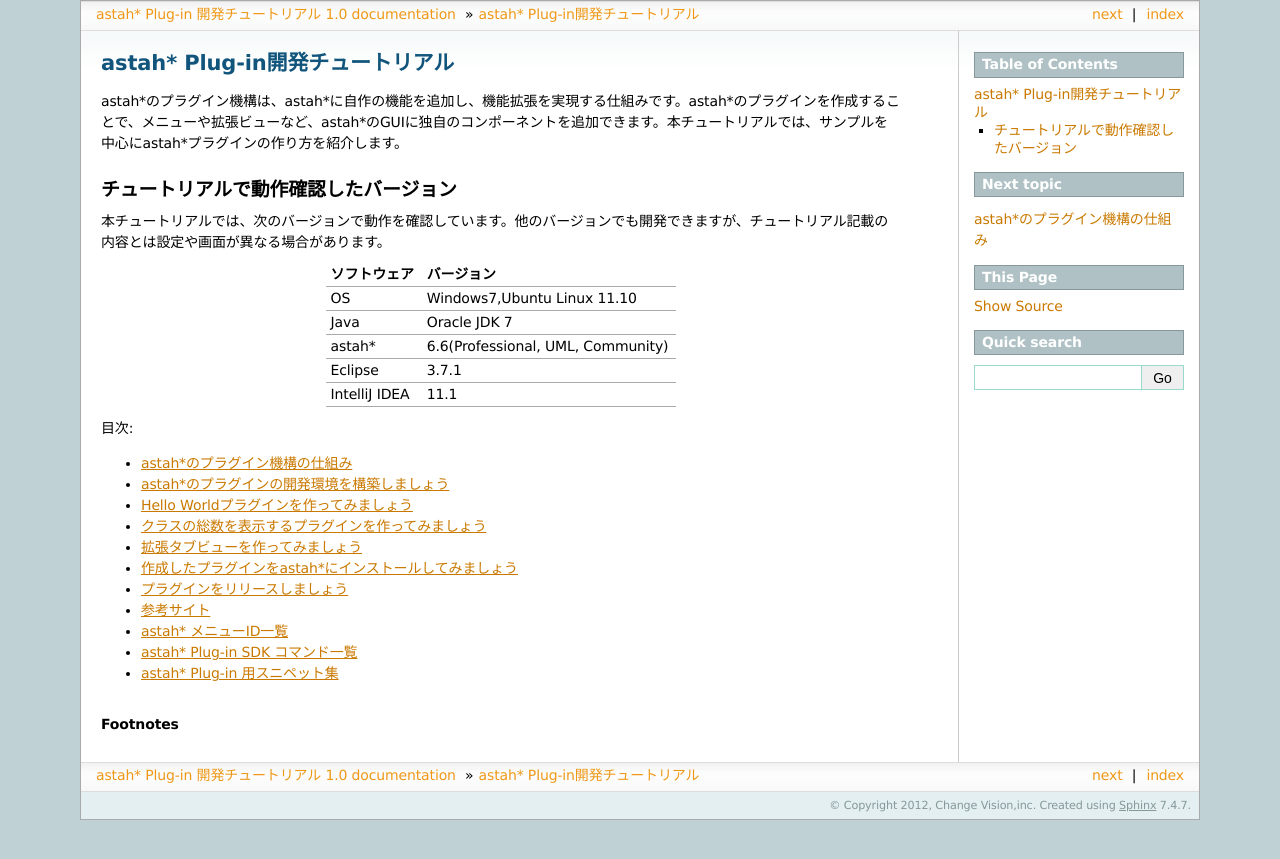
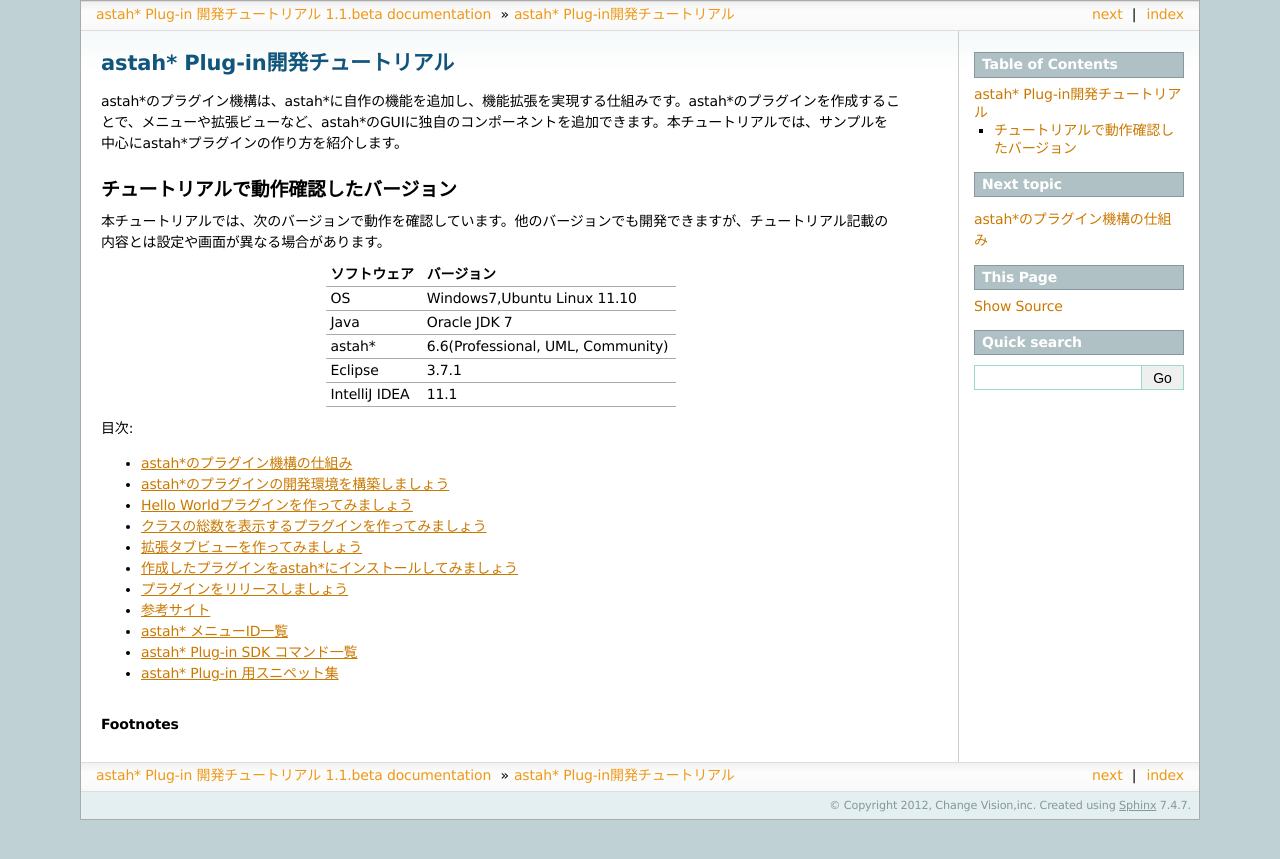
Before and after one commit to ChangeVision/astah-plugin-tutorial-ja, a Sphinx documentation site: the page built from source/index.rst, in a window 1280 px wide. Shown: the top 859 px of the page. Built offline with Sphinx 7.4.7, drawn with Linux system fonts in a browser that asks for light colours.

```diff
--- a/source/conf.py
+++ b/source/conf.py
@@ -49,9 +49,9 @@ copyright = u'2012, Change Vision,inc'
 # built documents.
 #
 # The short X.Y version.
-version = '1.0'
+version = '1.1'
 # The full version, including alpha/beta/rc tags.
-release = '1.0'
+release = '1.1.beta'
 
 # The language for content autogenerated by Sphinx. Refer to documentation
 # for a list of supported languages.
```
Also changed, not shown: source/helloworld.rst (+6 -1 lines).
